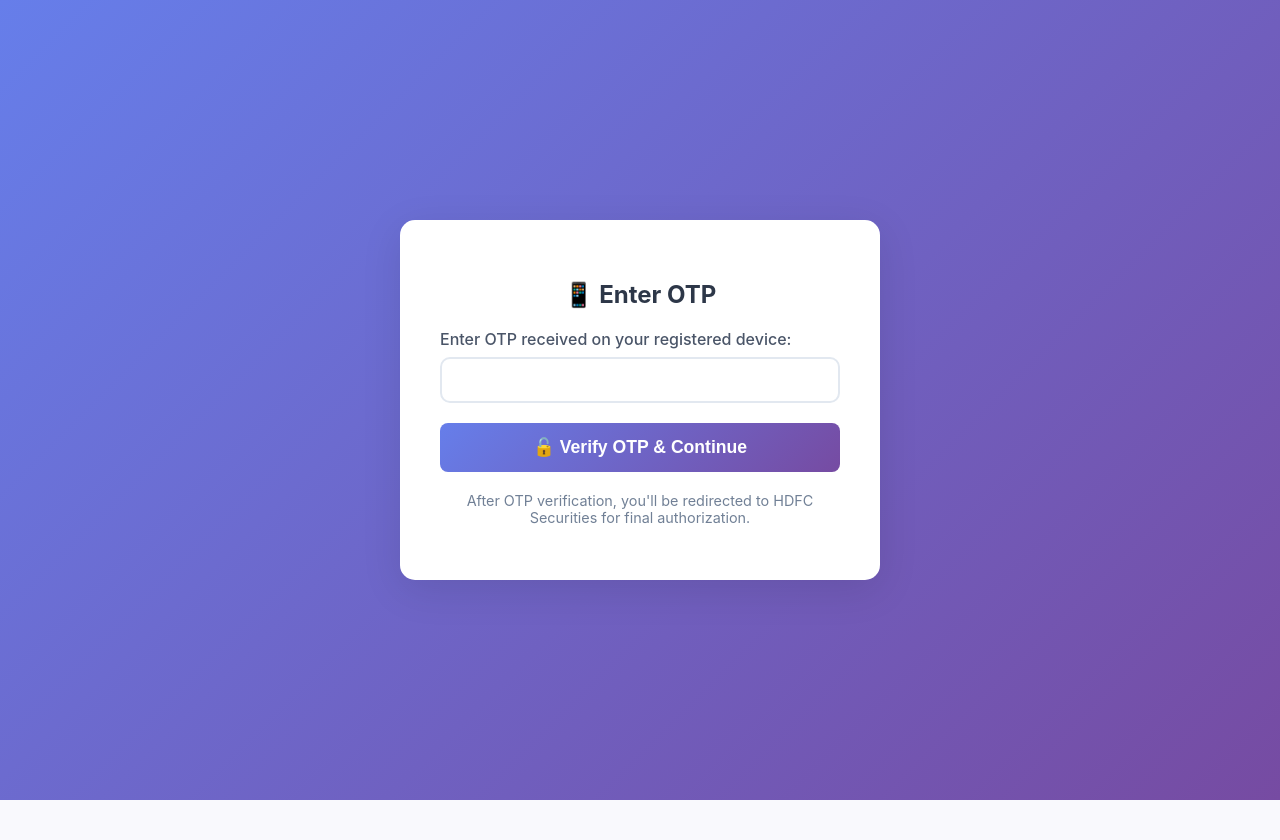
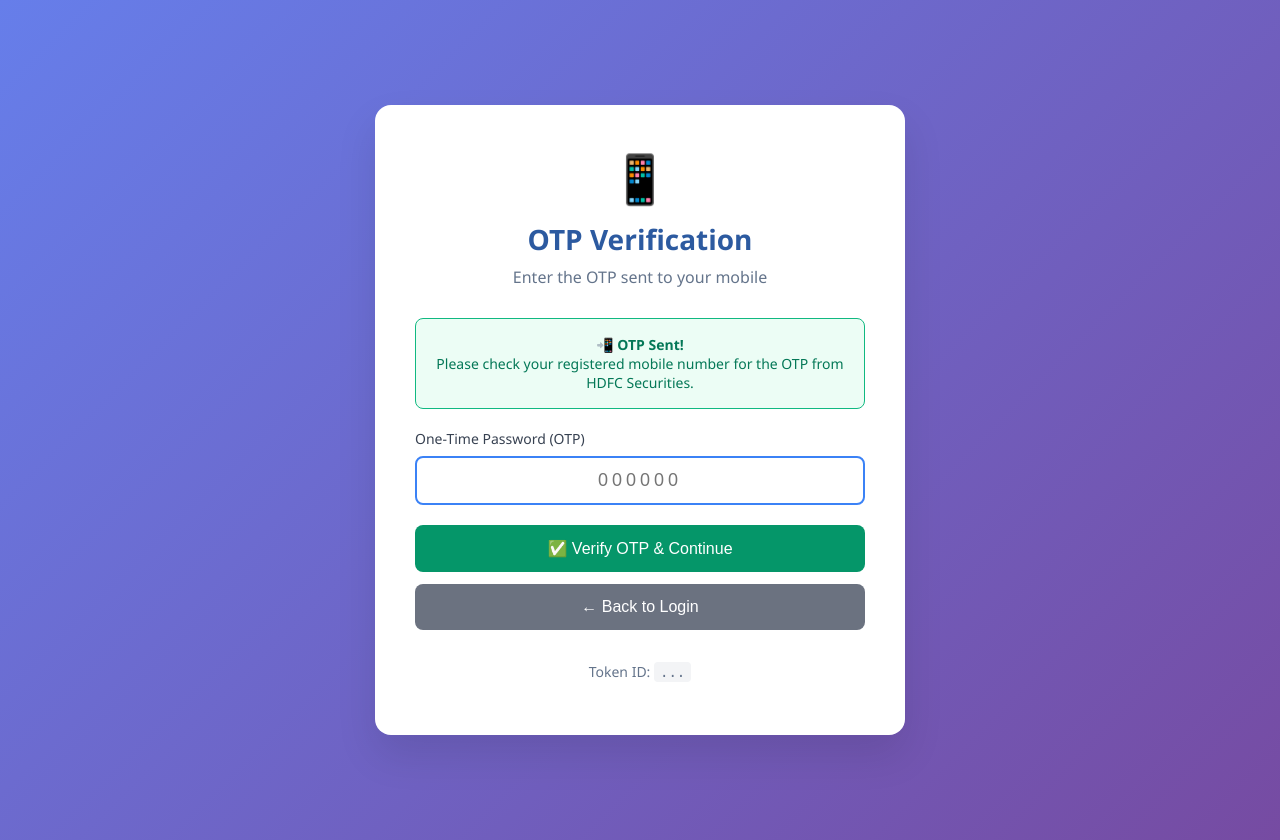
Before and after one commit to pradeepkumarv/family-investment-dashboard, a Flask app: template templates/otp.html in a window 1280 px wide. Before the commit the page ends 800 px from the top, so only its background shows below. Run offline with Flask 3, Linux system fonts and the light colour scheme; the template is opened without the code that fills it, so the values that code supplies are empty.

Commit message:
Update otp.html

```diff
--- a/templates/otp.html
+++ b/templates/otp.html
@@ -1,160 +1,189 @@
 <!DOCTYPE html>
-<html>
+<html lang="en">
 <head>
-    <title>Enter OTP - HDFC Securities</title>
     <meta charset="UTF-8">
+    <meta name="viewport" content="width=device-width, initial-scale=1.0">
+    <title>HDFC Securities - OTP Verification</title>
     <style>
         body {
-            font-family: -apple-system, BlinkMacSystemFont, 'Segoe UI', Roboto, sans-serif;
+            font-family: 'Segoe UI', Tahoma, Geneva, Verdana, sans-serif;
             background: linear-gradient(135deg, #667eea 0%, #764ba2 100%);
+            margin: 0;
+            padding: 20px;
             min-height: 100vh;
             display: flex;
             align-items: center;
             justify-content: center;
-            margin: 0;
         }
-        .otp-container {
+        .container {
             background: white;
             padding: 40px;
-            border-radius: 15px;
-            box-shadow: 0 10px 40px rgba(0,0,0,0.1);
+            border-radius: 16px;
+            box-shadow: 0 20px 40px rgba(0,0,0,0.1);
+            max-width: 450px;
+            width: 100%;
+        }
+        .header {
             text-align: center;
-            max-width: 400px;
-            width: 90%;
+            margin-bottom: 30px;
         }
-        h2 {
-            color: #2d3748;
-            margin-bottom: 20px;
+        .logo {
+            font-size: 48px;
+            margin-bottom: 10px;
+        }
+        h1 {
+            color: #2c5aa0;
+            margin: 0;
+            font-size: 28px;
+            font-weight: 600;
+        }
+        .subtitle {
+            color: #64748b;
+            margin-top: 8px;
+            font-size: 16px;
         }
         .form-group {
             margin-bottom: 20px;
-            text-align: left;
         }
         label {
             display: block;
+            font-weight: 500;
+            color: #374151;
             margin-bottom: 8px;
-            font-weight: 500;
-            color: #4a5568;
+            font-size: 14px;
         }
         input[type="text"] {
             width: 100%;
             padding: 12px 16px;
-            border: 2px solid #e2e8f0;
-            border-radius: 10px;
-            font-size: 1rem;
+            border: 2px solid #e5e7eb;
+            border-radius: 8px;
+            font-size: 18px;
+            text-align: center;
+            letter-spacing: 4px;
+            transition: border-color 0.2s;
             box-sizing: border-box;
         }
-        button {
-            background: linear-gradient(135deg, #667eea 0%, #764ba2 100%);
+        input[type="text"]:focus {
+            outline: none;
+            border-color: #3b82f6;
+        }
+        .button {
+            width: 100%;
+            padding: 14px;
+            background: #059669;
             color: white;
-            padding: 14px 20px;
             border: none;
             border-radius: 8px;
+            font-size: 16px;
+            font-weight: 500;
             cursor: pointer;
-            font-size: 1.1rem;
-            font-weight: 600;
-            width: 100%;
+            transition: background 0.2s;
+            margin-bottom: 12px;
         }
-        button:hover {
-            transform: translateY(-2px);
+        .button:hover {
+            background: #047857;
         }
-        .status-message {
-            margin-top: 15px;
-            padding: 10px;
+        .button:disabled {
+            background: #9ca3af;
+            cursor: not-allowed;
+        }
+        .button-secondary {
+            background: #6b7280;
+        }
+        .button-secondary:hover {
+            background: #4b5563;
+        }
+        .otp-notice {
+            background: #ecfdf5;
+            border: 1px solid #10b981;
             border-radius: 8px;
+            padding: 16px;
+            margin-bottom: 20px;
             font-size: 14px;
+            color: #047857;
+            text-align: center;
         }
-        .status-info {
-            background: #e6fffa;
-            color: #234e52;
-            border: 1px solid #38b2ac;
-        }
-        .status-error {
-            background: #fed7d7;
-            color: #c53030;
-            border: 1px solid #e53e3e;
-        }
-        .status-success {
-            background: #c6f6d5;
-            color: #2f855a;
-            border: 1px solid #38a169;
+        .return-info {
+            background: #fffbeb;
+            border: 1px solid #f59e0b;
+            border-radius: 8px;
+            padding: 16px;
+            margin-bottom: 20px;
+            font-size: 14px;
+            color: #92400e;
         }
     </style>
 </head>
 <body>
-    <div class="otp-container">
-        <h2>📱 Enter OTP</h2>
-        <form id="otp-form">
+    <div class="container">
+        <div class="header">
+            <div class="logo">📱</div>
+            <h1>OTP Verification</h1>
+            <p class="subtitle">Enter the OTP sent to your mobile</p>
+        </div>
+
+        {% if return_url %}
+        <div class="return-info">
+            <strong>🔗 Dashboard Integration</strong><br>
+            You will be redirected back to your Family Wealth Dashboard after successful verification.
+        </div>
+        {% endif %}
+
+        <div class="otp-notice">
+            <strong>📲 OTP Sent!</strong><br>
+            Please check your registered mobile number for the OTP from HDFC Securities.
+        </div>
+
+        <form action="/holdings" method="POST" id="otpForm">
+            <input type="hidden" name="tokenid" value="{{ tokenid }}">
+            <input type="hidden" name="return_url" value="{{ return_url }}">
+
             <div class="form-group">
-                <label for="otp">Enter OTP received on your registered device:</label>
-                <input type="text" id="otp" name="otp" required maxlength="10" autocomplete="one-time-code">
-                <input type="hidden" id="tokenid" name="tokenid" value="{{ tokenid }}">
+                <label for="otp">One-Time Password (OTP)</label>
+                <input type="text" id="otp" name="otp" maxlength="6" required
+                       placeholder="000000" pattern="[0-9]{6}">
             </div>
-            <button type="submit">🔓 Verify OTP & Continue</button>
+
+            <button type="submit" class="button" id="verifyBtn">
+                ✅ Verify OTP & Continue
+            </button>
+
+            <button type="button" class="button button-secondary" onclick="window.history.back()">
+                ← Back to Login
+            </button>
         </form>
 
-        <div id="status-message" class="status-message status-info" style="display: none;">
-            Processing your request...
+        <div style="text-align: center; margin-top: 20px; font-size: 14px; color: #64748b;">
+            <p>Token ID: <code style="background: #f3f4f6; padding: 2px 6px; border-radius: 4px;">{{ tokenid[:8] }}...</code></p>
         </div>
-
-        <p style="font-size: 0.9rem; color: #718096; margin-top: 20px;">
-            After OTP verification, you'll be redirected to HDFC Securities for final authorization.
-        </p>
     </div>
 
     <script>
-        document.getElementById('otp-form').addEventListener('submit', async function(event) {
-            event.preventDefault();
+        // Auto-focus on OTP field
+        document.getElementById('otp').focus();
 
-            const statusDiv = document.getElementById('status-message');
-            const submitBtn = document.querySelector('button[type="submit"]');
+        // Handle form submission
+        document.getElementById('otpForm').addEventListener('submit', function(e) {
+            const verifyBtn = document.getElementById('verifyBtn');
+            verifyBtn.disabled = true;
+            verifyBtn.textContent = '🔄 Verifying OTP...';
+        });
 
-            // Show processing message
-            statusDiv.textContent = 'Verifying OTP...';
-            statusDiv.className = 'status-message status-info';
-            statusDiv.style.display = 'block';
-            submitBtn.disabled = true;
+        // Auto-submit when 6 digits are entered
+        document.getElementById('otp').addEventListener('input', function(e) {
+            const value = e.target.value;
+            if (value.length === 6) {
+                // Small delay to show the complete OTP
+                setTimeout(() => {
+                    document.getElementById('otpForm').submit();
+                }, 500);
+            }
+        });
 
-            try {
-                const formData = new FormData(this);
-
-                const response = await fetch('/holdings', {
-                    method: 'POST',
-                    body: formData
-                });
-
-                const data = await response.json();
-
-                if (data.status === 'redirect_required') {
-                    // Show redirect message
-                    statusDiv.textContent = '✅ OTP verified! Redirecting to HDFC for authorization...';
-                    statusDiv.className = 'status-message status-success';
-
-                    // Redirect after a short delay
-                    setTimeout(() => {
-                        window.location.href = data.redirect_url;
-                    }, 2000);
-
-                } else if (data.status === 'success') {
-                    // Direct success (shouldn't happen with new flow, but handle it)
-                    statusDiv.textContent = '✅ Holdings imported successfully!';
-                    statusDiv.className = 'status-message status-success';
-
-                    setTimeout(() => {
-                        window.location.href = '/';
-                    }, 2000);
-
-                } else {
-                    // Error response
-                    statusDiv.textContent = `❌ Error: ${data.error}`;
-                    statusDiv.className = 'status-message status-error';
-                    submitBtn.disabled = false;
-                }
-
-            } catch (error) {
-                statusDiv.textContent = `❌ Request failed: ${error.message}`;
-                statusDiv.className = 'status-message status-error';
-                submitBtn.disabled = false;
+        // Only allow numbers
+        document.getElementById('otp').addEventListener('keypress', function(e) {
+            if (!/[0-9]/.test(e.key) && e.key !== 'Backspace' && e.key !== 'Delete') {
+                e.preventDefault();
             }
         });
     </script>
```
